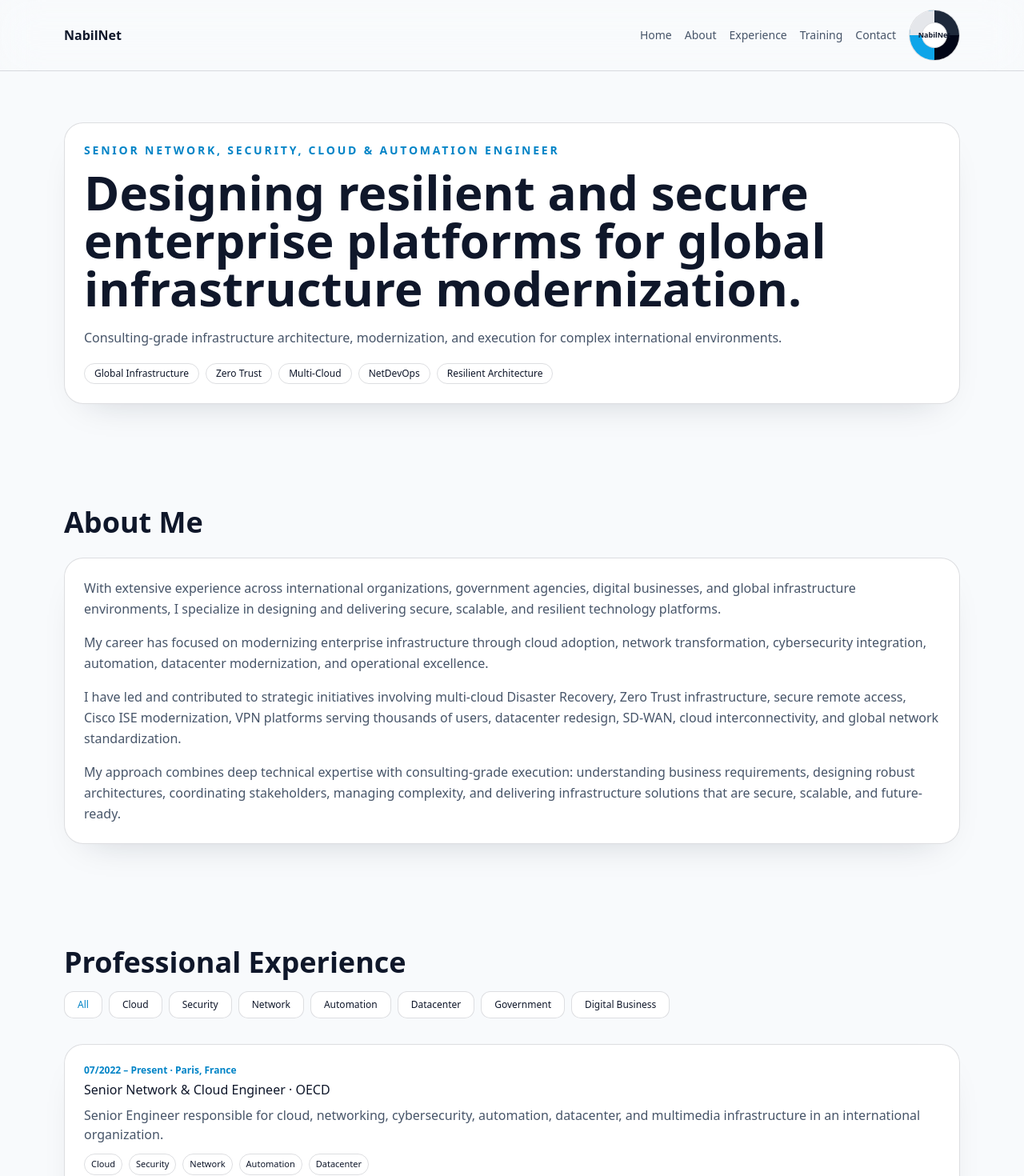
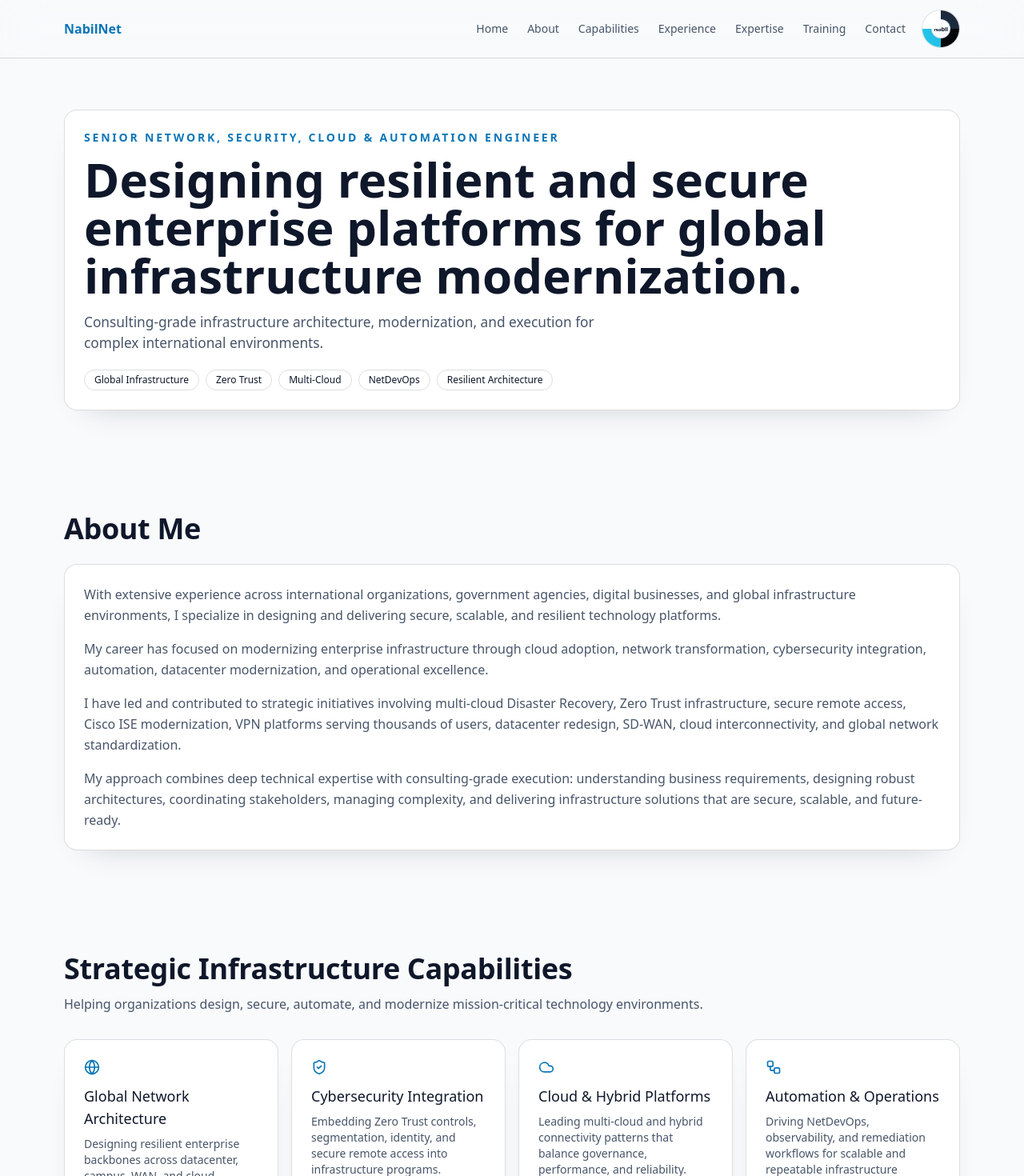
Before and after one commit to NabilNet/NabilNet.github.io, a React (Vite) app: page / in a window 1280 px wide. Shown: the top 1470 px of the page at 80% size. Built offline with nearby package versions, Linux system fonts and the light colour scheme.

Commit message:
Refine theme system and reintroduce premium expertise section

```diff
--- a/src/App.tsx
+++ b/src/App.tsx
@@ -8,6 +8,8 @@ import { Hero } from "./components/Hero";
 import { Navbar } from "./components/Navbar";
 import { NetworkBackground } from "./components/NetworkBackground";
 import { ErrorBoundary } from "./components/ErrorBoundary";
+import { StrategicCapabilities } from "./components/StrategicCapabilities";
+import { Expertise } from "./components/Expertise";
 import { getInitialTheme, isValidTheme, ThemeName } from "./utils/theme";
 
 function App() {
@@ -28,9 +30,9 @@ function App() {
     <div className="app-content">
       <Navbar theme={theme} onSelect={setTheme} />
       <main>
-        <Hero /><About />
+        <Hero /><About /><StrategicCapabilities />
         <ErrorBoundary fallback={<section id="experience" className="section"><h2>Professional Experience</h2><p className="muted mt-4">Experience content is temporarily unavailable.</p></section>}><ExperienceTimeline /></ErrorBoundary>
-        <Training /><Contact />
+        <Expertise /><Training /><Contact />
       </main>
       <Footer />
     </div>
--- a/src/components/Contact.tsx
+++ b/src/components/Contact.tsx
@@ -1,7 +1,7 @@
 export function Contact() {
   return <section id="contact" className="section">
     <div className="card">
-      <p className="text-sm uppercase tracking-[0.2em] text-sky-500">Let’s Build the Future of Infrastructure</p>
+      <p className="text-sm uppercase tracking-[0.2em] text-token-accent">Let’s Build the Future of Infrastructure</p>
       <h2 className="mt-2">Open to strategic architecture, security transformation, and global infrastructure modernization opportunities.</h2>
       <p className="muted mt-3">Based in Paris, France · Available for international projects across network architecture, Zero Trust, automation, NetDevOps, and AI-driven operations.</p>
       <div className="mt-6 flex flex-wrap gap-3"><a className="btn" href="mailto:nabil.nettour@gmail.com">Email</a><a className="btn" href="https://www.linkedin.com/in/nabil-n-25785216/" target="_blank" rel="noreferrer">LinkedIn</a><a className="btn" href="https://github.com/NabilNet" target="_blank" rel="noreferrer">GitHub</a></div>
--- a/src/components/Hero.tsx
+++ b/src/components/Hero.tsx
@@ -6,7 +6,7 @@ export function Hero() {
     <motion.div initial={{ opacity: 0, y: 24 }} animate={{ opacity: 1, y: 0 }} transition={{ duration: 0.7 }} className="card relative overflow-hidden">
       <p className="text-sm font-semibold uppercase tracking-[0.2em] text-token-accent">Senior Network, Security, Cloud & Automation Engineer</p>
       <h1 className="mt-3 max-w-5xl text-4xl font-semibold leading-tight md:text-6xl">Designing resilient and secure enterprise platforms for global infrastructure modernization.</h1>
-      <p className="muted mt-5 max-w-4xl">Consulting-grade infrastructure architecture, modernization, and execution for complex international environments.</p>
+      <p className="muted mt-4 max-w-[680px] text-[0.95rem] leading-[1.5] md:text-[1.08rem]">Consulting-grade infrastructure architecture, modernization, and execution for complex international environments.</p>
       <div className="mt-5 flex flex-wrap gap-2">{identityPillars.map((pillar) => <span key={pillar} className="rounded-full border border-token px-3 py-1 text-xs font-medium">{pillar}</span>)}</div>
     </motion.div>
   </section>;
--- a/src/components/Navbar.tsx
+++ b/src/components/Navbar.tsx
@@ -3,8 +3,8 @@ import { motion } from "framer-motion";
 import { ThemeName } from "../utils/theme";
 import { ThemeToggle } from "./ThemeToggle";
 
-const links = ["Home", "About", "Experience", "Training", "Contact"];
+const links = [{label:"Home",href:"#home"},{label:"About",href:"#about"},{label:"Capabilities",href:"#capabilities"},{label:"Experience",href:"#experience"},{label:"Expertise",href:"#expertise"},{label:"Training",href:"#training"},{label:"Contact",href:"#contact"}];
 
 export function Navbar({ theme, onSelect }: { theme: ThemeName; onSelect: (theme: ThemeName) => void }) {
-  return <motion.header initial={{ y: -24, opacity: 0 }} animate={{ y: 0, opacity: 1 }} className="sticky top-0 z-40 border-b border-token bg-token-surface/80 backdrop-blur-xl"><nav className="mx-auto flex max-w-6xl items-center justify-between px-4 py-3"><a href="#home" className="font-semibold">NabilNet</a><div className="hidden items-center gap-4 text-sm md:flex">{links.map((l)=><a key={l} href={`#${l.toLowerCase()}`} className="muted hover:text-token-accent">{l}</a>)}<ErrorBoundary fallback={null}><ThemeToggle theme={theme} onSelect={onSelect} /></ErrorBoundary></div><div className="md:hidden"><ErrorBoundary fallback={null}><ThemeToggle theme={theme} onSelect={onSelect} /></ErrorBoundary></div></nav></motion.header>;
+  return <motion.header initial={{ y: -24, opacity: 0 }} animate={{ y: 0, opacity: 1 }} className="sticky top-0 z-40 border-b border-token bg-token-surface/80 backdrop-blur-xl"><nav className="mx-auto flex max-w-6xl items-center justify-between px-4 py-3"><a href="#home" className="font-semibold">NabilNet</a><div className="hidden items-center gap-4 text-sm md:flex">{links.map((l)=><a key={l.label} href={l.href} className="muted rounded-md px-1 py-0.5 transition hover:text-token-accent focus-visible:outline-none focus-visible:ring-2 focus-visible:ring-token-accent">{l.label}</a>)}<ErrorBoundary fallback={null}><ThemeToggle theme={theme} onSelect={onSelect} /></ErrorBoundary></div><div className="md:hidden"><ErrorBoundary fallback={null}><ThemeToggle theme={theme} onSelect={onSelect} /></ErrorBoundary></div></nav></motion.header>;
 }
--- a/src/components/StrategicCapabilities.tsx
+++ b/src/components/StrategicCapabilities.tsx
@@ -9,10 +9,10 @@ export function StrategicCapabilities() {
     <div className="mt-8 grid gap-4 sm:grid-cols-2 lg:grid-cols-4">{strategicCapabilities.map((capability) => {
       const Icon = (icons as unknown as Record<string, ComponentType<{ className?: string }>>)[capability.icon] ?? icons.Layers;
       return <article key={capability.title} className="card group p-5 transition duration-300 hover:-translate-y-1 hover:shadow-sky-500/20">
-        <Icon className="mb-3 h-5 w-5 text-sky-500" />
+        <Icon className="mb-3 h-5 w-5 text-token-accent" />
         <h3 className="text-lg">{capability.title}</h3>
         <p className="muted mt-2 text-sm">{capability.description}</p>
-        <span className="mt-4 inline-block text-xs font-semibold tracking-wide text-sky-500 opacity-70 transition group-hover:opacity-100">{capability.linkLabel}</span>
+        <span className="mt-4 inline-block text-xs font-semibold tracking-wide text-token-accent opacity-70 transition group-hover:opacity-100">{capability.linkLabel}</span>
       </article>;
     })}</div>
   </section>;
--- a/src/components/ThemeToggle.tsx
+++ b/src/components/ThemeToggle.tsx
@@ -1,17 +1,21 @@
 import { ThemeName } from "../utils/theme";
 
 const themes: { key: ThemeName; label: string; color: string }[] = [
-  { key: "light", label: "Light", color: "#e5e7eb" },
+  { key: "light", label: "Light", color: "#f1f5f9" },
   { key: "dark", label: "Dark", color: "#1e293b" },
-  { key: "network", label: "Network", color: "#0ea5e9" },
-  { key: "black", label: "Black", color: "#020617" }
+  { key: "network", label: "Network", color: "#24c3e8" },
+  { key: "black", label: "Black", color: "#070707" }
 ];
 
 export function ThemeToggle({ theme, onSelect }: { theme: ThemeName; onSelect: (theme: ThemeName) => void }) {
-  return <div className="relative h-16 w-16 rounded-full border border-token bg-token-surface shadow-token">
-    <div className="absolute inset-0 grid grid-cols-2 grid-rows-2 overflow-hidden rounded-full">
-      {themes.map((item) => <button key={item.key} aria-label={`Switch to ${item.label} mode`} title={item.label} onClick={() => onSelect(item.key)} className={`relative transition hover:brightness-110 focus-visible:z-10 ${theme === item.key ? "ring-2 ring-token-accent" : ""}`} style={{ background: item.color }} />)}
+  return <div className="group relative h-11 w-11 overflow-hidden rounded-full border border-token bg-token-surface shadow-token transition-transform duration-300 hover:scale-[1.03] motion-reduce:transform-none sm:h-12 sm:w-12">
+    <div className="absolute inset-0 grid grid-cols-2 grid-rows-2 transition-transform duration-500 ease-out group-hover:rotate-3 motion-reduce:transform-none">
+      {themes.map((item) => <button key={item.key} aria-label={`Switch to ${item.label} mode`} title={item.label} onClick={() => onSelect(item.key)} className={`relative transition-all duration-300 focus-visible:z-10 focus-visible:outline-none focus-visible:ring-2 focus-visible:ring-token-accent ${theme === item.key ? "z-[1] brightness-110" : "hover:brightness-105"}`} style={{ background: item.color }}>
+        <span className={`pointer-events-none absolute inset-0 transition ${theme === item.key ? "shadow-[inset_0_0_0_1px_rgba(255,255,255,0.28)]" : ""}`} />
+      </button>)}
     </div>
-    <span className="pointer-events-none absolute inset-0 m-auto flex h-8 w-8 items-center justify-center rounded-full border border-token bg-token-surface text-[9px] font-semibold">NabilNet</span>
+    <span className={`pointer-events-none absolute inset-0 m-auto flex h-5 w-5 items-center justify-center rounded-full border border-token bg-token-surface-elevated text-[6.5px] font-semibold leading-none tracking-tight transition-all duration-300 sm:h-6 sm:w-6 sm:text-[7px] ${themes.some((t) => t.key === theme) ? "shadow-[0_0_12px_-6px_var(--color-accent)]" : ""}`}>
+      Nabil
+    </span>
   </div>;
 }
--- a/src/data/portfolio.ts
+++ b/src/data/portfolio.ts
@@ -35,6 +35,18 @@ export const training = ["Azure Architecture, Infrastructure & Security", "NetDe
 
 export const education = ["Claude Bernard University Lyon 1 — Master’s Degree, Computer Systems & Networks", "University of Skikda — Engineering Degree, Computer Science"];
 
-export const strategicCapabilities = [] as { title: string; description: string; icon: string; linkLabel?: string }[];
-export const expertiseCategories = [] as { title: string; tags: string[] }[];
+export const strategicCapabilities = [
+  { title: "Global Network Architecture", description: "Designing resilient enterprise backbones across datacenter, campus, WAN, and cloud interconnect domains.", icon: "Globe", linkLabel: "Architecture & Standards" },
+  { title: "Cybersecurity Integration", description: "Embedding Zero Trust controls, segmentation, identity, and secure remote access into infrastructure programs.", icon: "ShieldCheck", linkLabel: "Secure by Design" },
+  { title: "Cloud & Hybrid Platforms", description: "Leading multi-cloud and hybrid connectivity patterns that balance governance, performance, and reliability.", icon: "Cloud", linkLabel: "Hybrid Cloud Delivery" },
+  { title: "Automation & Operations", description: "Driving NetDevOps, observability, and remediation workflows for scalable and repeatable infrastructure operations.", icon: "Workflow", linkLabel: "Operational Excellence" }
+] as { title: string; description: string; icon: string; linkLabel?: string }[];
+export const expertiseCategories = [
+  { title: "Networking", tags: ["Cisco", "Juniper", "Arista", "Cisco Nexus", "Catalyst", "ACI", "SD-WAN", "EVPN-VXLAN", "BGP", "OSPF", "MPLS", "Datacenter Networking", "Global Network Architecture"] },
+  { title: "Security", tags: ["Palo Alto", "Fortinet", "Check Point", "Cisco ISE", "F5", "Zscaler", "Cloudflare", "VPN", "NAC", "Zero Trust", "Network Segmentation", "Secure Remote Access"] },
+  { title: "Cloud", tags: ["Microsoft Azure", "AWS", "Google Cloud Platform", "Hybrid Cloud", "Multi-Cloud", "Cloud Connectivity", "Kubernetes", "Cloud Interconnect", "Cloud Security"] },
+  { title: "Automation & NetDevOps", tags: ["Ansible", "Ansible Automation Platform", "NetBox", "Python", "Docker", "Git", "REST APIs", "CI/CD", "Infrastructure Automation", "Automated Remediation"] },
+  { title: "Monitoring & Analytics", tags: ["SolarWinds", "Splunk", "Telemetry", "Infrastructure Monitoring", "Operational Dashboards", "Performance Monitoring", "Infrastructure Observability"] },
+  { title: "AI & Innovation", tags: ["AI Infrastructure", "AI Agents", "Intelligent Automation", "AI-Driven Operations", "Infrastructure Optimization", "Automation-Driven Service Management"] }
+] as { title: string; tags: string[] }[];
 export const projects = [] as { title: string; strategicScope: string; technologies: string[]; contributions: string[]; businessValue: string; icon: string }[];
--- a/src/index.css
+++ b/src/index.css
@@ -5,37 +5,52 @@
 :root {
   --color-bg: #f8fafc;
   --color-surface: #ffffff;
-  --color-surface-elevated: #ffffff;
+  --color-surface-elevated: #f8fbff;
   --color-text: #0f172a;
   --color-text-muted: #475569;
   --color-border: rgba(15, 23, 42, 0.14);
-  --color-accent: #0284c7;
-  --color-accent-hover: #0369a1;
-  --color-card-shadow: 0 20px 45px -30px rgba(15, 23, 42, 0.25);
+  --color-accent: #0b76b7;
+  --color-accent-hover: #075f93;
+  --color-card-shadow: 0 18px 40px -30px rgba(15, 23, 42, 0.3);
+  --color-tag-bg: rgba(11, 118, 183, 0.08);
+  --color-tag-text: #0a4a73;
+  --color-link: #0b76b7;
+  --color-button-bg: #ffffff;
+  --color-button-text: #0f172a;
 }
 
 html[data-theme="dark"] {
-  --color-bg: #060b18;
-  --color-surface: #0f172a;
-  --color-surface-elevated: #111f38;
-  --color-text: #e2e8f0;
-  --color-text-muted: #94a3b8;
-  --color-border: rgba(148, 163, 184, 0.2);
-  --color-accent: #38bdf8;
-  --color-accent-hover: #7dd3fc;
+  --color-bg: #070d19;
+  --color-surface: #0e1628;
+  --color-surface-elevated: #13203a;
+  --color-text: #e6edf7;
+  --color-text-muted: #9fb0c8;
+  --color-border: rgba(159, 176, 200, 0.25);
+  --color-accent: #42b7f5;
+  --color-accent-hover: #73cbff;
   --color-card-shadow: 0 20px 45px -30px rgba(0, 0, 0, 0.55);
+  --color-tag-bg: rgba(66, 183, 245, 0.14);
+  --color-tag-text: #bde7ff;
+  --color-link: #79d1ff;
+  --color-button-bg: #111d34;
+  --color-button-text: #e6edf7;
 }
 
 html[data-theme="network"] {
-  --color-bg: #030d1a;
-  --color-surface: rgba(8, 24, 45, 0.78);
-  --color-surface-elevated: rgba(12, 33, 58, 0.92);
-  --color-text: #e0f2fe;
-  --color-text-muted: #bae6fd;
-  --color-border: rgba(125, 211, 252, 0.24);
-  --color-accent: #22d3ee;
-  --color-accent-hover: #67e8f9;
-  --color-card-shadow: 0 20px 45px -30px rgba(34, 211, 238, 0.35);
+  --color-bg: #031120;
+  --color-surface: rgba(7, 24, 43, 0.86);
+  --color-surface-elevated: rgba(9, 32, 57, 0.95);
+  --color-text: #e9f7ff;
+  --color-text-muted: #bad8ea;
+  --color-border: rgba(113, 199, 238, 0.3);
+  --color-accent: #3ed5ee;
+  --color-accent-hover: #7ce7f7;
+  --color-card-shadow: 0 20px 50px -32px rgba(46, 211, 239, 0.38);
+  --color-tag-bg: rgba(62, 213, 238, 0.16);
+  --color-tag-text: #b9f4fd;
+  --color-link: #74ebff;
+  --color-button-bg: rgba(10, 34, 58, 0.9);
+  --color-button-text: #e9f7ff;
 }
 
 html[data-theme="black"] {
@@ -43,11 +58,16 @@ html[data-theme="black"] {
   --color-surface: #0a0a0a;
   --color-surface-elevated: #121212;
   --color-text: #f5f5f5;
-  --color-text-muted: #a3a3a3;
-  --color-border: rgba(245, 245, 245, 0.15);
-  --color-accent: #d4d4d4;
-  --color-accent-hover: #fafafa;
-  --color-card-shadow: 0 20px 45px -30px rgba(0, 0, 0, 0.7);
+  --color-text-muted: #b5b5b5;
+  --color-border: rgba(245, 245, 245, 0.16);
+  --color-accent: #d6d6d6;
+  --color-accent-hover: #f8f8f8;
+  --color-card-shadow: 0 18px 44px -34px rgba(0, 0, 0, 0.8);
+  --color-tag-bg: rgba(245, 245, 245, 0.08);
+  --color-tag-text: #f2f2f2;
+  --color-link: #ededed;
+  --color-button-bg: #101010;
+  --color-button-text: #f4f4f4;
 }
 
 html, body, #root { min-height: 100%; margin: 0; }
@@ -56,19 +76,36 @@ html { scroll-behavior: smooth; }
 body { @apply font-sans antialiased; background: var(--color-bg); color: var(--color-text); }
 * { @apply box-border; }
 
+a { color: var(--color-link); }
+a:hover { color: var(--color-accent-hover); }
+
 .network-background { position: fixed; inset: 0; z-index: 0; pointer-events: none; }
 .app-content { position: relative; z-index: 1; }
 
 .section { @apply mx-auto max-w-6xl px-4 py-14 md:py-16; }
-.card { @apply rounded-3xl p-6; border: 1px solid var(--color-border); background: var(--color-surface); box-shadow: var(--color-card-shadow); }
+.card { @apply rounded-2xl p-6; border: 1px solid var(--color-border); background: var(--color-surface); box-shadow: var(--color-card-shadow); }
 .muted { color: var(--color-text-muted); }
-.btn { @apply rounded-xl px-4 py-2 font-medium transition; border: 1px solid var(--color-border); background: var(--color-surface); }
-h2 { @apply text-3xl font-semibold md:text-4xl; }
+.btn { @apply rounded-xl px-4 py-2 font-medium transition; border: 1px solid var(--color-border); background: var(--color-button-bg); color: var(--color-button-text); }
+.btn:hover { border-color: color-mix(in oklab, var(--color-accent) 32%, var(--color-border)); }
+h2 { @apply text-3xl font-semibold md:text-4xl; letter-spacing: -0.01em; }
 
 .bg-token-bg { background: var(--color-bg); }
 .bg-token-surface { background: var(--color-surface); }
+.bg-token-surface-elevated { background: var(--color-surface-elevated); }
 .text-token-text { color: var(--color-text); }
+.text-token-muted { color: var(--color-text-muted); }
+.text-token-accent { color: var(--color-accent); }
 .border-token { border-color: var(--color-border); }
-.text-token-accent { color: var(--color-accent); }
+.border-token-accent { border-color: var(--color-accent); }
 .ring-token-accent { --tw-ring-color: var(--color-accent); }
 .shadow-token { box-shadow: var(--color-card-shadow); }
+.tag-token { background: var(--color-tag-bg); color: var(--color-tag-text); border: 1px solid var(--color-border); }
+
+@media (prefers-reduced-motion: reduce) {
+  *, *::before, *::after {
+    animation-duration: 0.01ms !important;
+    animation-iteration-count: 1 !important;
+    transition-duration: 0.01ms !important;
+    scroll-behavior: auto !important;
+  }
+}
```
Also changed, not shown: src/components/Expertise.tsx (+5 -4 lines), src/components/Training.tsx (+4 -4 lines).
